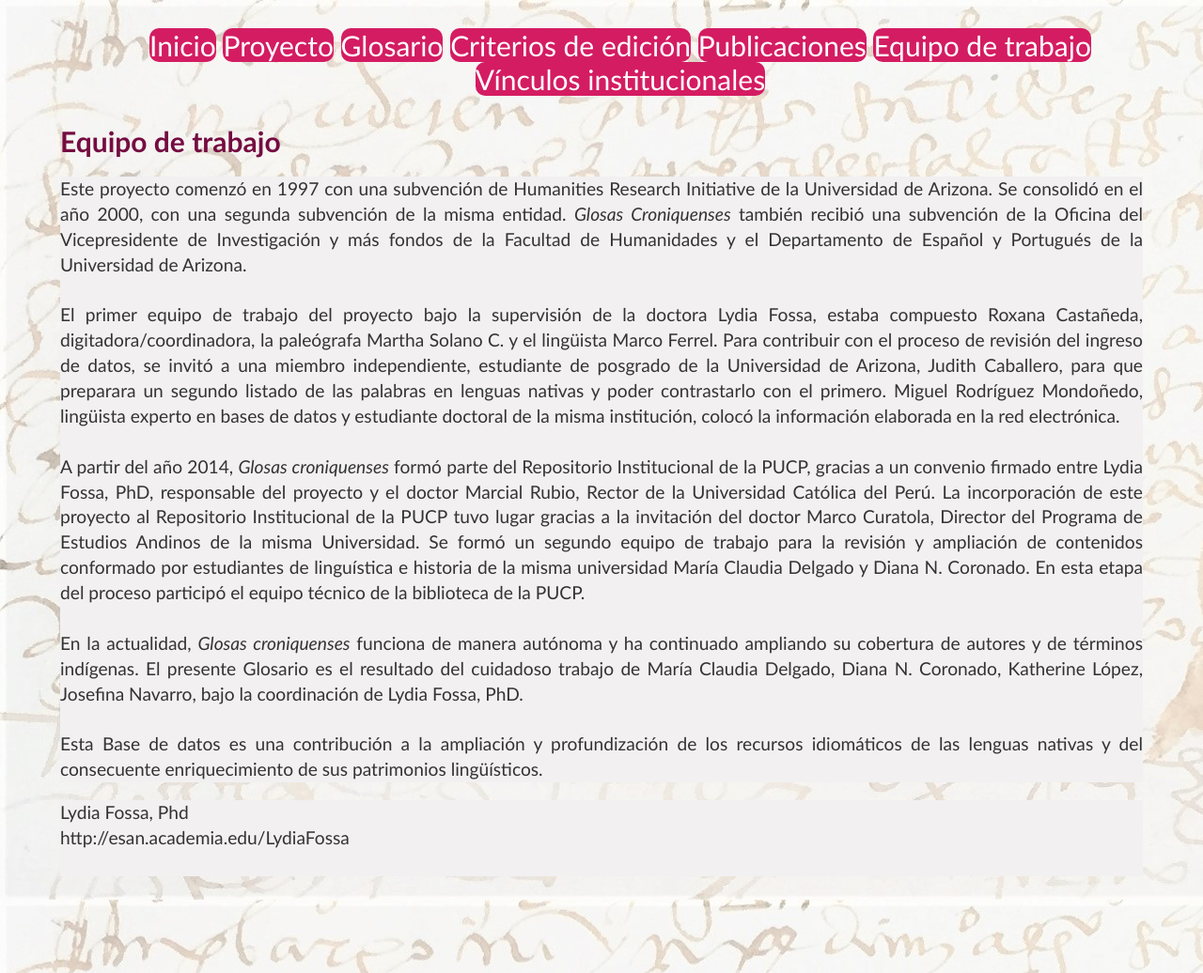
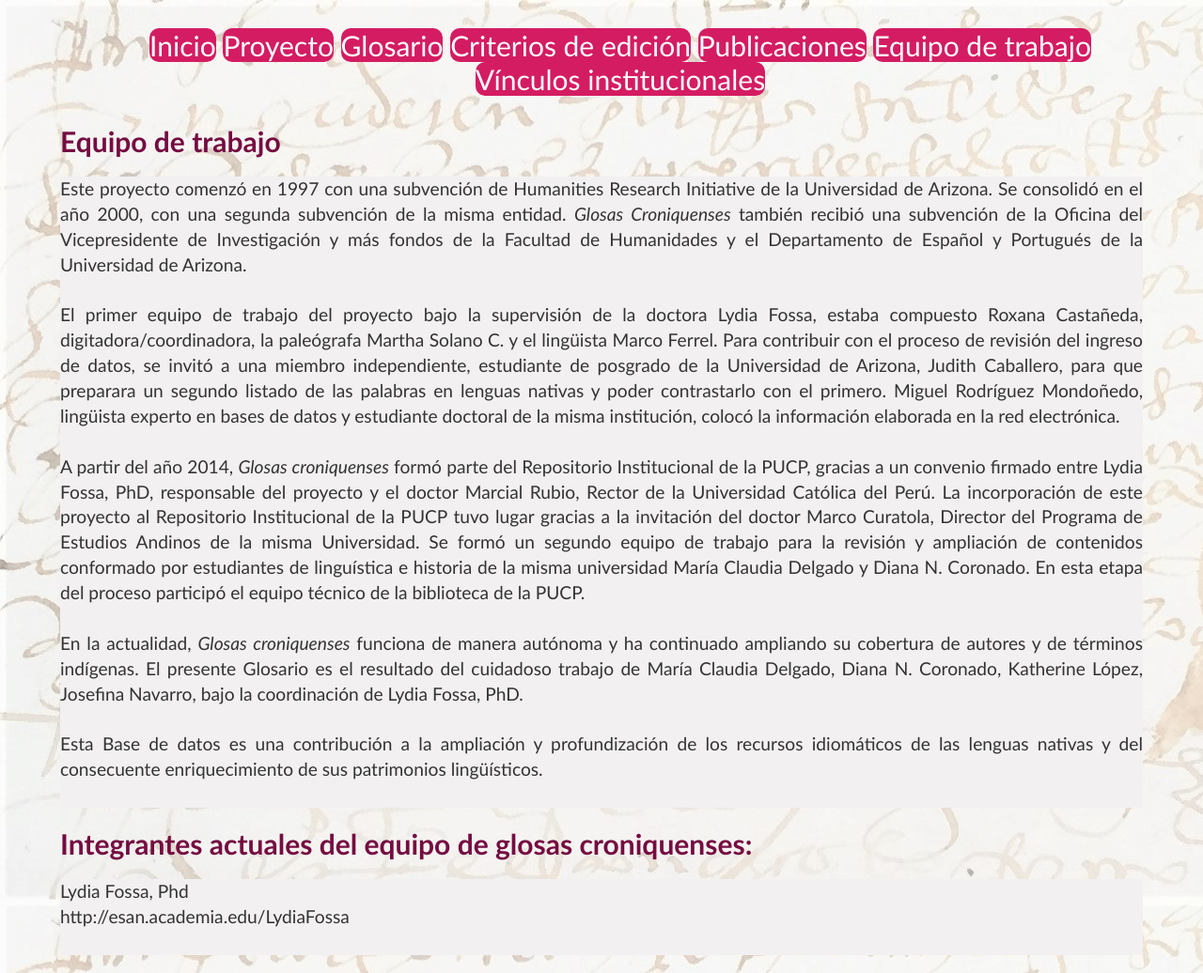
Before and after one commit to glosascroniquenses/glosascroniquenses.github.io, a Jekyll site: the page trabajo/index.html, which Jekyll copies as it is, in a window 1280 px wide. Shown: the whole page at 94% size. Built offline with Jekyll 4.4.1, drawn with Linux system fonts in a browser that asks for light colours.

Commit message:
Update index.html

```diff
--- a/trabajo/index.html
+++ b/trabajo/index.html
@@ -37,6 +37,9 @@
 <br>
 <br>
 Esta Base de datos es una contribución a la ampliación y profundización de los recursos idiomáticos de las lenguas nativas y del consecuente enriquecimiento de sus patrimonios lingüísticos.
+<br>
+<br>
+<h1>Integrantes actuales del equipo de glosas croniquenses:</h1>
 </p>
 
 <p>
```
